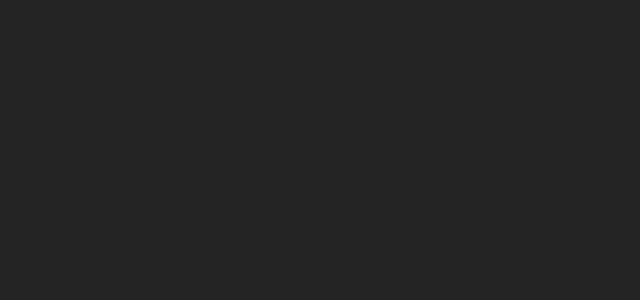
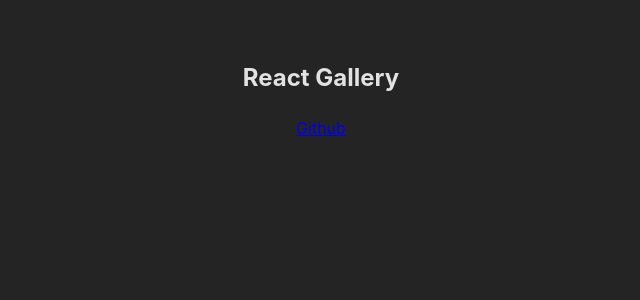
Before and after one commit to magdalena-karpinska/react-gallery, a React (Vite) app: page / in a window 1280 px wide. Shown: the top 300 px of the page, without its empty margins (319-959 px from the left). Built offline with nearby package versions, Linux system fonts and the light colour scheme.

Commit message:
Creates the navbar
Co-authored-by: r0binsahin <robin.sahin88@gmail.com>
Co-authored-by: iiiamken <kenny.t.dinh93@gmail.com>
Co-authored-by: JonathanZeray <jonathan.zeray@hotmail.com>

```diff
--- a/src/App.tsx
+++ b/src/App.tsx
@@ -1,10 +1,12 @@
-import { useState } from "react";
 import "./App.scss";
+import { Navbar } from "./components/navbar/Navbar";
 
 function App() {
-  const [count, setCount] = useState(0);
-
-  return <></>;
+  return (
+    <>
+      <Navbar />
+    </>
+  );
 }
 
 export default App;
--- /dev/null
+++ b/src/components/logo/Logo.tsx
@@ -0,0 +1,9 @@
+import "./logo.scss";
+
+export const Logo = () => {
+  return (
+    <>
+      <h2>React Gallery</h2>
+    </>
+  );
+};
--- /dev/null
+++ b/src/components/navbar/Navbar.tsx
@@ -0,0 +1,13 @@
+import { Logo } from "../logo/Logo";
+import "./navbar.scss";
+
+export const Navbar = () => {
+  return (
+    <nav className="navbar">
+      <Logo />
+      <a href="https://github.com/magdalena-karpinska" target="_blank">
+        Github
+      </a>
+    </nav>
+  );
+};
```
Also changed, not shown: src/components/logo/logo.scss (added), src/components/navbar/navbar.scss (added).
